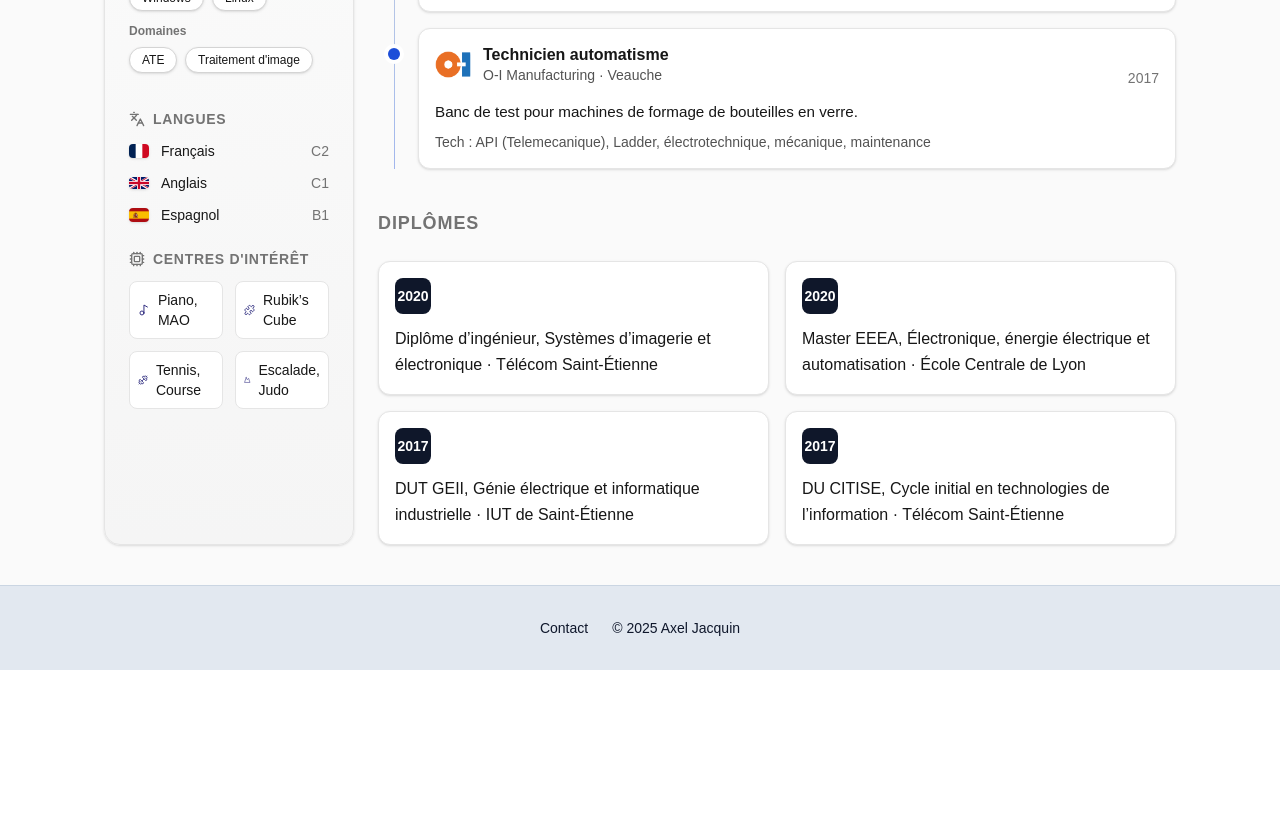
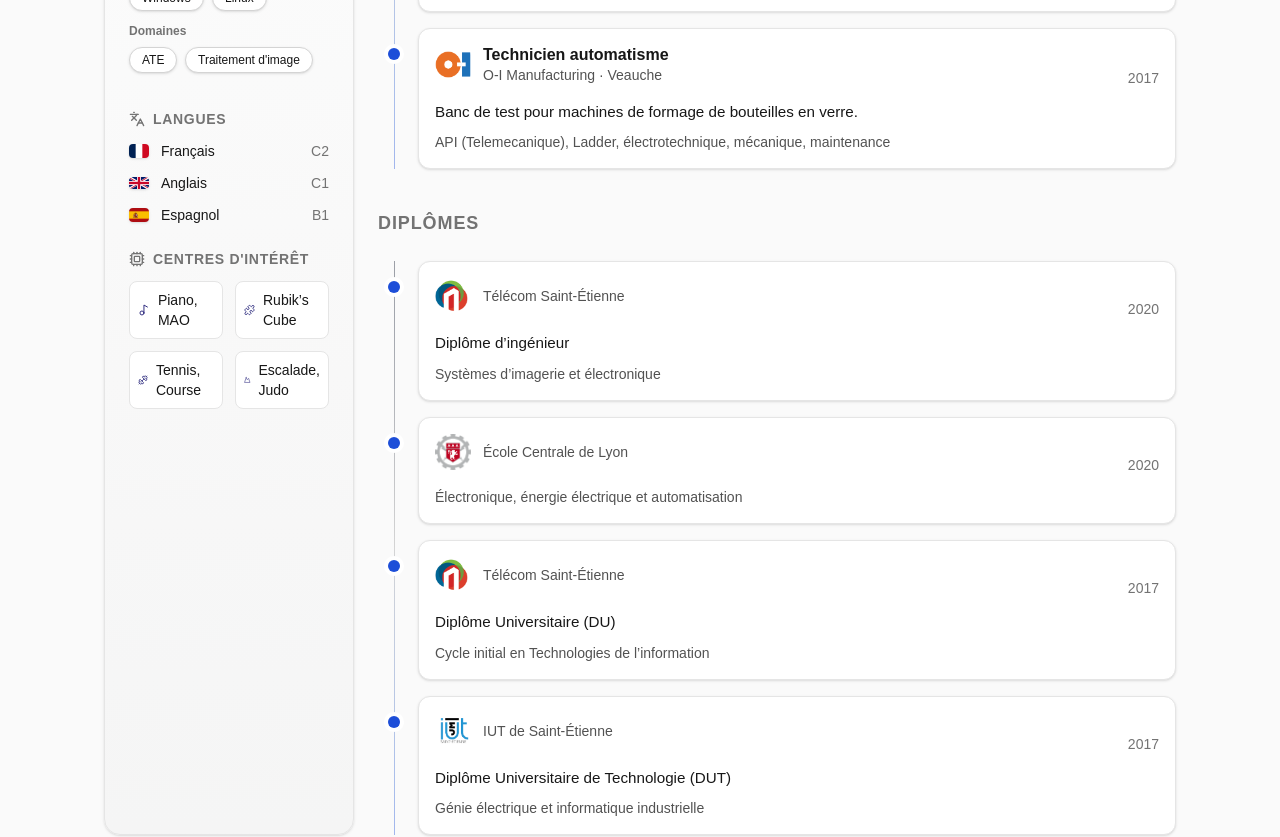
Before and after one commit to AJacquin/MyWebsite, a Next.js app: page /resume in a window 1280 px wide. Shown: the part 800-1637 px from the top of the page. Before the commit the page ends 1470 px from the top, so only its background shows below. Built offline with nearby package versions, Linux system fonts and the light colour scheme.

Commit message:
feat: diplomas timeline

```diff
--- a/src/app/resume/page.tsx
+++ b/src/app/resume/page.tsx
@@ -95,24 +95,32 @@ export default function CVPortfolio() {
 
   const diplomas = [
     {
-      year: "2020",
-      text: "Diplôme d’ingénieur, Systèmes d’imagerie et électronique · Télécom Saint‑Étienne",
+      period: "2020",
+      school: "Télécom Saint‑Étienne",
+      diploma: "Diplôme d’ingénieur",
+      speciality: "Systèmes d’imagerie et électronique",
       logoUrl: "/logos/tse.png",
     },
     {
-      year: "2020",
-      text: "Master EEEA, Électronique, énergie électrique et automatisation · École Centrale de Lyon",
+      period: "2020",
+      school: "École Centrale de Lyon",
+      text: "Master",
+      speciality: "Électronique, énergie électrique et automatisation",
       logoUrl: "/logos/ecl.png",
     },
     {
-      year: "2017",
-      text: "DUT GEII, Génie électrique et informatique industrielle · IUT de Saint‑Étienne",
-      logoUrl: "/logos/iut.png",
+      period: "2017",
+      school: "Télécom Saint‑Étienne",
+      diploma: "Diplôme Universitaire (DU)",
+      speciality: "Cycle initial en Technologies de l’information",
+      logoUrl: "/logos/tse.png",
     },
     {
-      year: "2017",
-      text: "DU CITISE, Cycle initial en technologies de l’information · Télécom Saint‑Étienne",
-      logoUrl: "/logos/tse.png",
+      period: "2017",
+      school: "IUT de Saint‑Étienne",
+      diploma: "Diplôme Universitaire de Technologie (DUT)",
+      speciality: "Génie électrique et informatique industrielle",
+      logoUrl: "/logos/iut.png",
     },
   ];
 
@@ -132,6 +140,14 @@ export default function CVPortfolio() {
                 </div>
               </div>
 
+              {/* Contact */}
+              <ul className="mt-4 text-sm">
+                <li className="flex items-start gap-2"><MapPin className="h-4 w-4 mt-0.5 text-[var(--accent-2)]" /><span>105 cours Fauriel, 42100 Saint‑Étienne</span></li>
+                <li className="flex items-start gap-2"><Phone className="h-4 w-4 mt-0.5 text-[var(--accent-2)]" /><a href="tel:+33640350125" className="hover:underline">06.40.35.01.25</a></li>
+                <li className="flex items-start gap-2"><Mail className="h-4 w-4 mt-0.5 text-[var(--accent-2)]" /><a href="mailto:axel.c.e.jacquin@gmail.com" className="hover:underline">axel.c.e.jacquin@gmail.com</a></li>
+                <li className="flex items-start gap-2"><Globe className="h-4 w-4 mt-0.5 text-[var(--accent-2)]" /><a href="http://axel.jacquin.duckdns.org" className="hover:underline">axel.jacquin.duckdns.org</a></li>
+              </ul>
+
               {/* Socials */}
               <div className="mt-4 flex items-center gap-3 text-neutral-600">
                 <a href="https://github.com/AJacquin" className="inline-flex items-center gap-1 hover:text-black transition">
@@ -142,13 +158,6 @@ export default function CVPortfolio() {
                   <Linkedin className="h-4 w-4" /> <span className="text-sm">axeljacquin</span>
                 </a>
               </div>
-              {/* Contact */}
-              <ul className="mt-4 text-sm">
-                <li className="flex items-start gap-2"><MapPin className="h-4 w-4 mt-0.5 text-[var(--accent-2)]" /><span>105 cours Fauriel, 42100 Saint‑Étienne</span></li>
-                <li className="flex items-start gap-2"><Phone className="h-4 w-4 mt-0.5 text-[var(--accent-2)]" /><a href="tel:+33640350125" className="hover:underline">06.40.35.01.25</a></li>
-                <li className="flex items-start gap-2"><Mail className="h-4 w-4 mt-0.5 text-[var(--accent-2)]" /><a href="mailto:axel.c.e.jacquin@gmail.com" className="hover:underline">axel.c.e.jacquin@gmail.com</a></li>
-                <li className="flex items-start gap-2"><Globe className="h-4 w-4 mt-0.5 text-[var(--accent-2)]" /><a href="http://axel.jacquin.duckdns.org" className="hover:underline">axel.jacquin.duckdns.org</a></li>
-              </ul>
             </motion.div>
 
             {/* Skills */}
@@ -221,6 +230,7 @@ export default function CVPortfolio() {
               <div className="relative">
                 {/* Ligne verticale */}
                 <div className="absolute left-4 top-0 bottom-0 w-px bg-gradient-to-b from-[var(--accent)]/40 via-neutral-300 to-[var(--ring)]/40" />
+                {/* Liste des expériences */}
                 <ul className="space-y-4">
                   {experiences.map((e, idx) => (
                     <li key={idx} className="relative pl-10 break-inside-avoid">
@@ -251,7 +261,7 @@ export default function CVPortfolio() {
                           <span className="text-sm text-neutral-500">{e.period}</span>
                         </div>
                         <p className="mt-3 text-[0.95rem] leading-relaxed">{e.summary}</p>
-                        <p className="mt-2 text-sm text-neutral-600"><span className="font-medium">Tech</span> : {e.tech}</p>
+                        <p className="mt-2 text-sm text-neutral-600">{e.tech}</p>
                       </motion.div>
                     </li>
                   ))}
@@ -262,7 +272,46 @@ export default function CVPortfolio() {
             {/* Diplomas */}
             <section className="space-y-6">
               <h3 className="text-lg font-semibold uppercase tracking-wider text-neutral-500">Diplômes</h3>
-              <div className="grid sm:grid-cols-2 gap-4">
+              <div className="relative">
+                {/* Ligne verticale */}
+                <div className="absolute left-4 top-0 bottom-0 w-px bg-gradient-to-b from-[var(--accent)]/40 via-neutral-300 to-[var(--ring)]/40" />
+                {/* Liste des diplômes */}
+                <ul className="space-y-4">
+                  {diplomas.map((d, idx) => (
+                    <li key={idx} className="relative pl-10 break-inside-avoid">
+                      <span className="absolute left-2.5 top-5 h-3 w-3 rounded-full ring-4 ring-white bg-[var(--ring)] shadow" />
+                      <motion.div
+                        initial={{ opacity: 0, y: 12 }}
+                        whileInView={{ opacity: 1, y: 0 }}
+                        viewport={{ once: true, amount: 0.3 }}
+                        transition={{ duration: 0.4, delay: idx * 0.05 }}
+                        className="rounded-xl border border-neutral-200 bg-white p-4 shadow-sm hover:shadow-md transition print:shadow-none"
+                      >
+                        <div className="flex flex-wrap items-baseline justify-between gap-2">
+                          <div className="flex items-center gap-3">
+                            <div className="h-9 w-9 rounded-lg grid place-items-center overflow-hidden bg-transparent">
+                              <Image
+                                src={d.logoUrl}
+                                alt={d.school}
+                                width={36}
+                                height={36}
+                                className="object-contain h-9 w-9"
+                              />
+                            </div>
+                            <div>
+                              <p className="text-sm text-neutral-600">{d.school}</p>
+                            </div>
+                          </div>
+                          <span className="text-sm text-neutral-500">{d.period}</span>
+                        </div>
+                        <p className="mt-3 text-[0.95rem] leading-relaxed">{d.diploma}</p>
+                        <p className="mt-2 text-sm text-neutral-600">{d.speciality}</p>
+                      </motion.div>
+                    </li>
+                  ))}
+                </ul>
+              </div>
+              {/* <div className="grid sm:grid-cols-2 gap-4">
                 {diplomas.map((d, idx) => (
                   <motion.div
                     key={idx}
@@ -278,7 +327,7 @@ export default function CVPortfolio() {
                     <p className="mt-3 leading-relaxed">{d.text}</p>
                   </motion.div>
                 ))}
-              </div>
+              </div> */}
             </section>
           </main>
         </div>
```
Also changed, not shown: public/logos/iut.png (renamed from public/logos/iutse.png), 1 other file (tests, documents, lock files or other folders).
